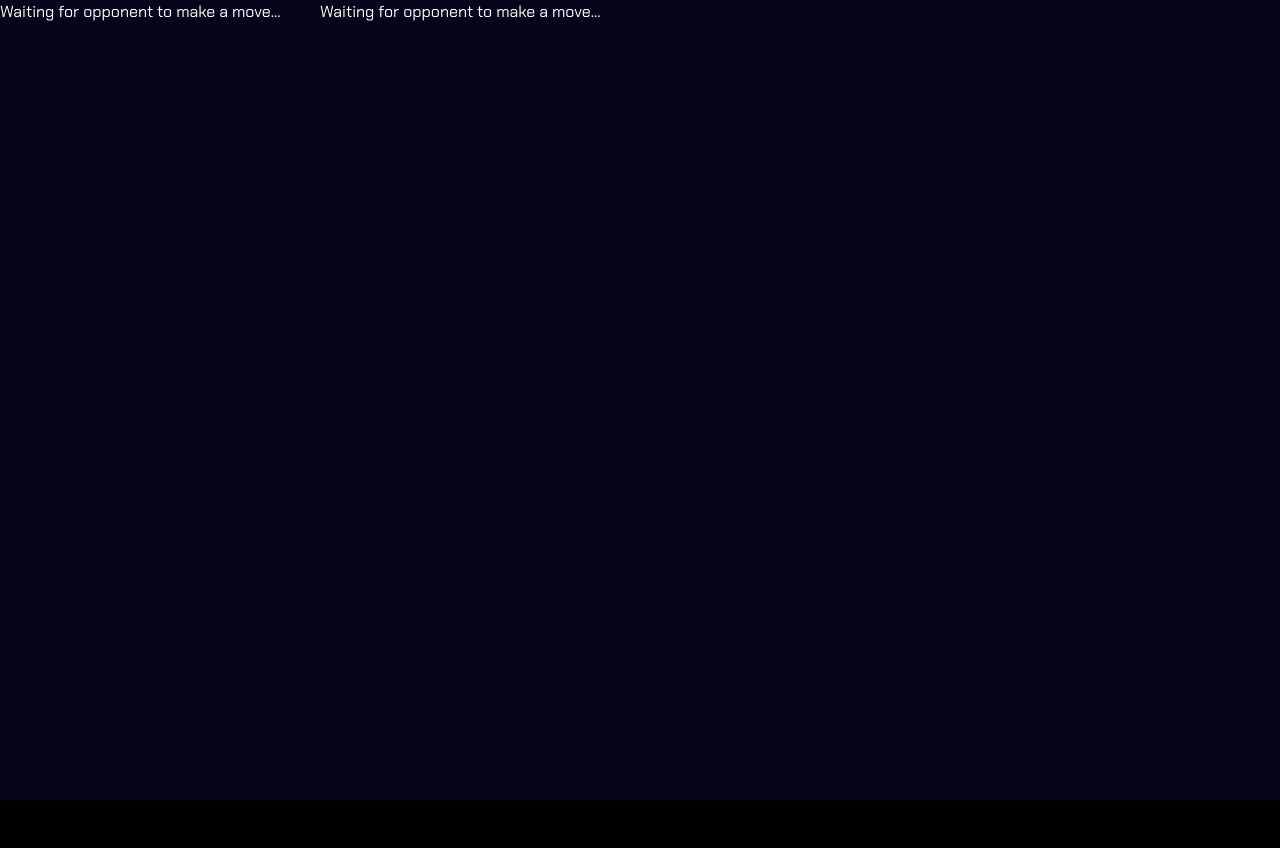
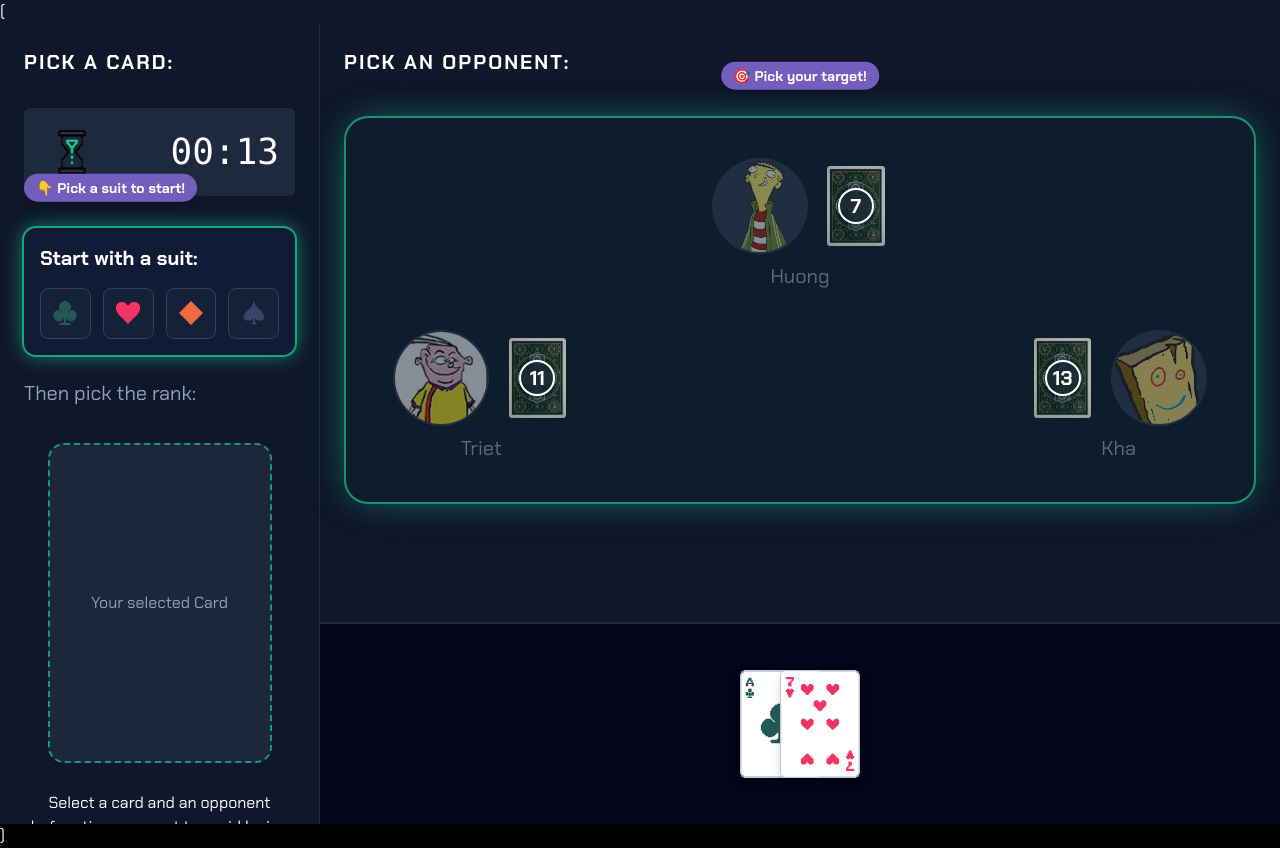
Before and after one commit to 42VN-Pasila/frontend, a React (Vite) app: page /dev/game/mock in a window 1280 px wide. Both pictures are taken after a click on the button "START GAME (Opponent's Turn)". Before the commit the page ends 800 px from the top, so only its background shows below. Built offline with nearby package versions, Linux system fonts and the light colour scheme; no server answers.

Commit message:
small type fixes

```diff
--- /dev/null
+++ b/src/pages/Game/common/types/players.ts
@@ -0,0 +1,18 @@
+export interface Opponent {
+  id: number;
+  username: string;
+  avatarUrl: string;
+  cardCount: number;
+}
+
+export type Positions = {
+  left: Opponent;
+  top: Opponent;
+  right: Opponent;
+};
+
+export interface OpponentOptionProps extends Opponent {
+  selected?: boolean;
+  side: 'left' | 'right' | 'top';
+  onClick?: () => void;
+}
--- a/src/pages/Game/components/GameBoard/GameBoard.tsx
+++ b/src/pages/Game/components/GameBoard/GameBoard.tsx
@@ -1,6 +1,6 @@
 import { useState, useEffect } from "react";
 import GameControlCenter from "./GameControlCenter";
-import GameOpponents from "./GameOpponents";
+import GameOpponentPicker from "./GameOpponentPicker";
 import GamePlayerCard from "./GamePlayerCard";
 import type { CardRank, CardSuit } from '../../common/types/cards';
 import type { SelectedCard } from "../CardSelection/CardSelection";
@@ -99,46 +99,64 @@ export const GameBoard = ({
 
     return (
     <>
-      {isMyTurn ? (
-        // <div className="grid grid-cols-8 h-screen w-screen overflow-hidden bg-slate-950">
+      (
         <div className="flex h-screen w-screen overflow-hidden bg-slate-950">
-        {/* <div className="col-span-2"> */}
           <div className="w-72 lg:w-80 h-full shrink-0">
               <GameControlCenter
                 selection={selection}
                 onChange={handleUpdate}
                 onSubmit={handleRequest}
                 isSelectionComplete={isSelectionComplete}
+                isMyTurn={isMyTurn}
               />
             </div>
-          {/* <main className="col-span-6 grid grid-rows-3 h-full"> */}
             <main className="flex-1 flex flex-col min-w-0 h-full">
               <div className="flex-[3] min-h-0">
-              <GameOpponents
+                <GameOpponentPicker
                   opponents={MOCK_OPPONENTS}
                   localPlayerId={localPlayerId}
                   selectedOpponentId={selectedOpponentId}
                   onSelectOpponent={setSelectedOpponentId}
-                // className="row-span-2"
+                  isMyTurn={isMyTurn}
                   className="h-full"
                 />
               </div>
               <div className="flex-[1] min-h-[200px] border-t border-slate-800">
-            <GamePlayerCard cards={MOCK_PLAYER_HAND} className="h-full" />
+              <GamePlayerCard
+                cards={MOCK_PLAYER_HAND}
+                className="h-full"
+                isMyTurn={isMyTurn}
+              />
               </div>
             </main>
         </div>
-      ) : (
-        /* The Opponent's view (later) */
-        <div className="grid grid-cols-8 h-screen w-screen overflow-hidden bg-slate-950">
-          <div className="col-span-2">
-            <p>Waiting for opponent to make a move...</p>
+       )
+
+       {/* : (
+          <div className="flex h-screen w-screen overflow-hidden bg-slate-950">
+           <div className="w-72 lg:w-80 h-full shrink-0">
+             <GameTurnObserver
+              activePlayerId={activePlayerId}
+            />
           </div>
-          <main className="col-span-6 grid grid-rows-3 h-full">
-            <p>Waiting for opponent to make a move...</p>
+          <main className="flex-1 flex flex-col min-w-0 h-full">
+            <div className="flex-[3] min-h-0">
+              <GameOpponentDisplay
+                opponents={MOCK_OPPONENTS}
+                localPlayerId={localPlayerId}
+                selectedOpponentId={selectedOpponentId}
+                onSelectOpponent={setSelectedOpponentId}
+                className="h-full"
+              />
+            </div>
+
+            <div className="flex-[1] min-h-[200px] border-t border-slate-800">
+              <GamePlayerCard cards={MOCK_PLAYER_HAND} className="h-full"/>
+            </div>
           </main>
         </div>
-      )}
+      )} */}
+
     </>
   );
 };
--- a/src/pages/Game/components/GameBoard/GameControlCenter.tsx
+++ b/src/pages/Game/components/GameBoard/GameControlCenter.tsx
@@ -16,6 +16,7 @@ type GameControlCenterProps = {
   onChange: (updates: Partial<SelectedCard>) => void;
   onSubmit: () => void;
   isSelectionComplete: boolean;
+  isMyTurn: boolean;
 };
 
 const SUIT_ITEMS: SelectorItem<CardSuit>[] = ALL_CARD_SUITS.map((suit) => ({
@@ -41,6 +42,7 @@ export const GameControlCenter = ({
     onChange,
     onSubmit,
     isSelectionComplete,
+    isMyTurn,
 }: GameControlCenterProps) => {
     const { suit, rank } = selection;
 
@@ -126,7 +128,7 @@ export const GameControlCenter = ({
             <div className="flex-grow min-h-[20px]" />
 
             {/* 4. LOWER SECTION (Preview + Button) */}
-            <div className="flex flex-col gap-6 pt-4 shrink-0">
+            <div className="flex flex-col gap-6 pt-4 shrink-0 ">
                 <div className="flex items-center justify-center">
                     <CardPreview suit={selection.suit} rank={selection.rank} />
                 </div>
--- a/src/pages/Game/components/GameBoard/GameOpponents.tsx
+++ b/src/pages/Game/components/GameBoard/GameOpponentPicker.tsx
@@ -1,23 +1,5 @@
 import CardBack from "@assets/card-back-2.png";
-
-interface Opponent {
-  id: number;
-  username: string;
-  avatarUrl: string;
-  cardCount: number;
-}
-
-type Positions = {
-  left: Opponent;
-  top: Opponent;
-  right: Opponent;
-};
-
-interface OpponentOptionProps extends Opponent {
-  selected?: boolean;
-  side: 'left' | 'right' | 'top';
-  onClick?: () => void;
-}
+import type { Opponent, Positions, OpponentOptionProps } from "../../common/types/players";
 
 const OpponentOption = ({
   id,
@@ -87,21 +69,23 @@ function getPositions(opponents: Opponent[], localId: number): Positions {
   return { top, left, right };
 }
 
-interface GameOpponentsProps {
+interface GameOpponentPickerProps {
   opponents: Opponent[];
   localPlayerId: number;
   selectedOpponentId: number | null;
   onSelectOpponent: (id: number) => void;
+  isMyTurn: boolean
   className?: string;
 }
 
-const GameOpponents = ({
+const GameOpponentPicker = ({
   opponents,
   localPlayerId,
   selectedOpponentId,
   onSelectOpponent,
+  isMyTurn,
   className
-}: GameOpponentsProps) => {
+}: GameOpponentPickerProps) => {
   const { left, top, right } = getPositions(opponents, localPlayerId);
   const isPendingSelection = !selectedOpponentId;
 
@@ -166,4 +150,4 @@ const GameOpponents = ({
   );
 };
 
-export default GameOpponents;
+export default GameOpponentPicker;
--- a/src/pages/Game/components/GameBoard/GamePlayerCard.tsx
+++ b/src/pages/Game/components/GameBoard/GamePlayerCard.tsx
@@ -5,9 +5,14 @@ import { ALL_CARD_RANKS } from "../../common/types/cards";
 interface GamePlayerCardProps {
   cards: Card[];
   className?: string;
+  isMyTurn: boolean;
 }
 
-const GamePlayerCard = ({ cards, className = "" }: GamePlayerCardProps) => {
+const GamePlayerCard = ({
+  cards,
+  className = "",
+  isMyTurn,
+}: GamePlayerCardProps) => {
   const sortedCards = [...cards].sort((a, b) => {
     return ALL_CARD_RANKS.indexOf(a.rank) - ALL_CARD_RANKS.indexOf(b.rank);
   });
@@ -21,8 +26,8 @@ const GamePlayerCard = ({ cards, className = "" }: GamePlayerCardProps) => {
 
           return (
             <div
-              key={`${card.suit}-${card.rank}-${index}`}
-              className="relative transition-transform duration-200 hover:-translate-y-4 hover:z-[100!important]"
+              key={`${card.suit}-${card.rank}`}
+              className="relative transition-transform duration-200 hover:-translate-y-4" // hover for fun
               style={{
                 marginLeft: index === 0 ? '0' : `${cards.length > 10 ? '-4rem' : '-2.5rem'}`,
                 zIndex: index
```
Lines whose indentation alone changed are shown as unchanged.
